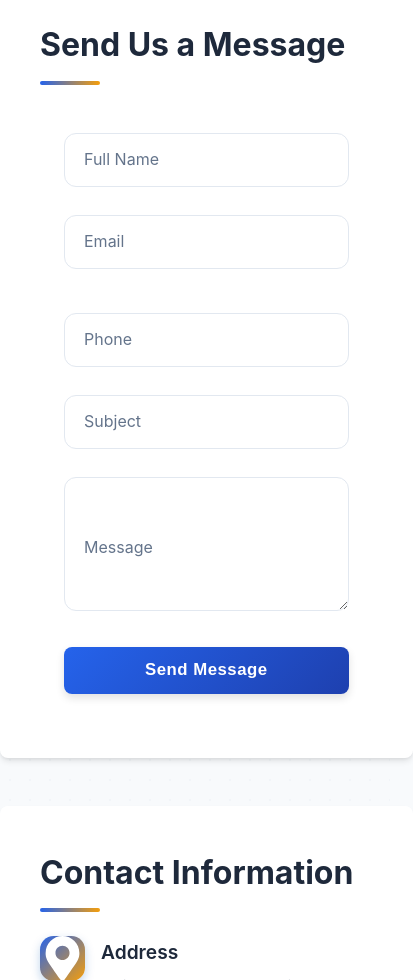
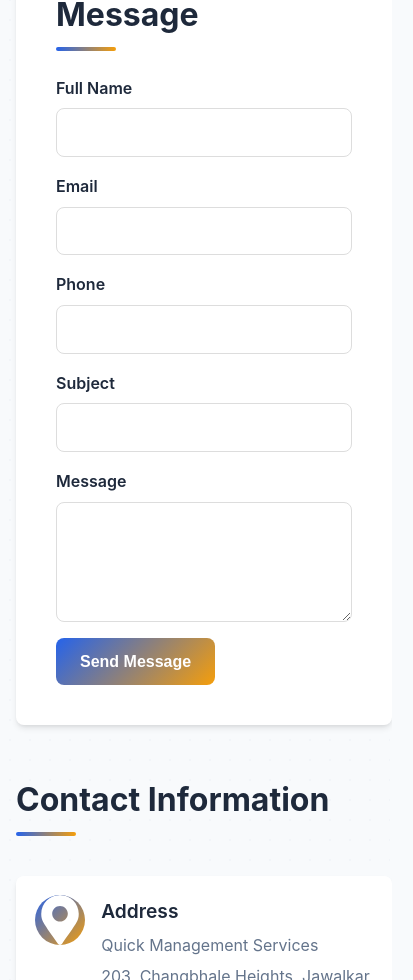
Before and after one commit to Dhanashree-02/QuickManagementServices__V2, a React (Vite) app: page /contact in a window 390 px wide. Shown: the part 1020-2000 px from the top of the page, 413 px wide, since content can reach past the window. Built offline with nearby package versions, Linux system fonts and the light colour scheme.

Commit message:
Changes in footer and contact

```diff
--- a/src/components/ContactForm/contactForm.jsx
+++ /dev/null
@@ -1,100 +0,0 @@
-import { useState } from 'react';
-import Button from '../Button/Button';
-import styles from './ContactForm.module.css';
-
-const ContactForm = () => {
-  const [formData, setFormData] = useState({
-    name: '',
-    email: '',
-    phone: '',
-    subject: '',
-    message: ''
-  });
-
-  const handleChange = (e) => {
-    const { name, value } = e.target;
-    setFormData(prev => ({
-      ...prev,
-      [name]: value
-    }));
-  };
-
-  const handleSubmit = (e) => {
-    e.preventDefault();
-    // Here you would typically send the form data to your backend
-    console.log('Form submitted:', formData);
-    alert('Thank you for your message! We will get back to you soon.');
-    // Reset form
-    setFormData({
-      name: '',
-      email: '',
-      phone: '',
-      subject: '',
-      message: ''
-    });
-  };
-
-  return (
-    <form className={styles.contactForm} onSubmit={handleSubmit}>
-      <div className={styles.formGroup}>
-        <label htmlFor="name">Full Name</label>
-        <input
-          type="text"
-          id="name"
-          name="name"
-          value={formData.name}
-          onChange={handleChange}
-          required
-        />
-      </div>
-      <div className={styles.formRow}>
-        <div className={styles.formGroup}>
-          <label htmlFor="email">Email</label>
-          <input
-            type="email"
-            id="email"
-            name="email"
-            value={formData.email}
-            onChange={handleChange}
-            required
-          />
-        </div>
-        <div className={styles.formGroup}>
-          <label htmlFor="phone">Phone</label>
-          <input
-            type="tel"
-            id="phone"
-            name="phone"
-            value={formData.phone}
-            onChange={handleChange}
-          />
-        </div>
-      </div>
-      <div className={styles.formGroup}>
-        <label htmlFor="subject">Subject</label>
-        <input
-          type="text"
-          id="subject"
-          name="subject"
-          value={formData.subject}
-          onChange={handleChange}
-          required
-        />
-      </div>
-      <div className={styles.formGroup}>
-        <label htmlFor="message">Message</label>
-        <textarea
-          id="message"
-          name="message"
-          rows="5"
-          value={formData.message}
-          onChange={handleChange}
-          required
-        ></textarea>
-      </div>
-      <Button type="submit" variant="primary">Send Message</Button>
-    </form>
-  );
-};
-
-export default ContactForm;
--- a/src/components/ContactForm/contactForm.module.css
+++ /dev/null
@@ -1,114 +0,0 @@
-/* .contactForm {
-  background: rgba(255, 255, 255, 0.8);
-  backdrop-filter: blur(12px);
-  padding: 2.5rem;
-  border-radius: 1.25rem;
-  box-shadow: 0 12px 35px rgba(0, 0, 0, 0.12);
-  transition: transform var(--transition-normal), box-shadow var(--transition-normal);
-} */
-
-/* .contactForm:hover {
-  transform: translateY(-4px);
-  box-shadow: 0 16px 40px rgba(0, 0, 0, 0.15);
-} */
-
-.formGroup {
-  margin-bottom: 1.75rem;
-  position: relative;
-}
-
-.formRow {
-  display: flex;
-  gap: 1.5rem;
-}
-
-.formRow .formGroup {
-  flex: 1;
-}
-
-/* Floating label styling */
-label {
-  position: absolute;
-  top: 50%;
-  left: 1rem;
-  transform: translateY(-50%);
-  font-size: 1rem;
-  color: var(--text-light, #666);
-  pointer-events: none;
-  transition: all 0.25s ease;
-  background-color: transparent;
-  padding: 0 0.25rem;
-}
-
-input,
-textarea {
-  width: 100%;
-  padding: 1rem;
-  border: 1px solid var(--border-color, #ddd);
-  border-radius: 0.75rem;
-  font-family: inherit;
-  font-size: 1rem;
-  transition: all 0.3s ease;
-  background: rgba(255, 255, 255, 0.6);
-}
-
-input:focus,
-textarea:focus {
-  outline: none;
-  border-color: var(--primary-color, #2563eb);
-  box-shadow: 0 0 0 4px rgba(37, 99, 235, 0.15);
-  background: white;
-}
-
-input:focus + label,
-textarea:focus + label,
-input:not(:placeholder-shown) + label,
-textarea:not(:placeholder-shown) + label {
-  top: -0.6rem;
-  left: 0.75rem;
-  font-size: 0.8rem;
-  font-weight: 500;
-  color: var(--primary-color, #2563eb);
-  background: white;
-  border-radius: 4px;
-  padding: 0 0.25rem;
-}
-
-/* Submit button */
-.submitButton {
-  position: relative;
-  overflow: hidden;
-  border-radius: 0.75rem;
-}
-
-.submitButton::before {
-  content: '';
-  position: absolute;
-  top: 0;
-  left: -120%;
-  width: 100%;
-  height: 100%;
-  background: linear-gradient(
-    120deg,
-    transparent,
-    rgba(255, 255, 255, 0.3),
-    transparent
-  );
-  transition: all 0.7s ease;
-}
-
-.submitButton:hover::before {
-  left: 120%;
-}
-
-/* Responsive */
-@media (max-width: 768px) {
-  .formRow {
-    flex-direction: column;
-    gap: 1rem;
-  }
-
-  .contactForm {
-    padding: 1.5rem;
-  }
-}
--- a/src/pages/Contact/contact.jsx
+++ b/src/pages/Contact/contact.jsx
@@ -1,9 +1,38 @@
 import { motion } from "framer-motion";
 import { FaMapMarkerAlt, FaPhoneAlt, FaEnvelope, FaClock, FaFacebook, FaLinkedin, FaInstagram } from "react-icons/fa";
-import ContactForm from "../../components/ContactForm/contactForm";
+import { useState } from "react";
 import styles from "./contact.module.css";
 
 const Contact = () => {
+  const [formData, setFormData] = useState({
+    name: "",
+    email: "",
+    phone: "",
+    subject: "",
+    message: ""
+  });
+
+  const handleChange = (e) => {
+    const { name, value } = e.target;
+    setFormData((prev) => ({
+      ...prev,
+      [name]: value
+    }));
+  };
+
+  const handleSubmit = (e) => {
+    e.preventDefault();
+    console.log("Form submitted:", formData);
+    alert("Thank you for your message! We will get back to you soon.");
+    setFormData({
+      name: "",
+      email: "",
+      phone: "",
+      subject: "",
+      message: ""
+    });
+  };
+
   return (
     <div className={styles.contactPage}>
       {/* Hero Section */}
@@ -36,7 +65,71 @@ const Contact = () => {
           transition={{ duration: 0.8 }}
         >
           <h2>Send Us a Message</h2>
-          <ContactForm />
+          <form className={styles.contactForm} onSubmit={handleSubmit}>
+            <div className={styles.formGroup}>
+              <label htmlFor="name">Full Name</label>
+              <input
+                type="text"
+                id="name"
+                name="name"
+                value={formData.name}
+                onChange={handleChange}
+                required
+              />
+            </div>
+
+            <div className={styles.formRow}>
+              <div className={styles.formGroup}>
+                <label htmlFor="email">Email</label>
+                <input
+                  type="email"
+                  id="email"
+                  name="email"
+                  value={formData.email}
+                  onChange={handleChange}
+                  required
+                />
+              </div>
+              <div className={styles.formGroup}>
+                <label htmlFor="phone">Phone</label>
+                <input
+                  type="tel"
+                  id="phone"
+                  name="phone"
+                  value={formData.phone}
+                  onChange={handleChange}
+                />
+              </div>
+            </div>
+
+            <div className={styles.formGroup}>
+              <label htmlFor="subject">Subject</label>
+              <input
+                type="text"
+                id="subject"
+                name="subject"
+                value={formData.subject}
+                onChange={handleChange}
+                required
+              />
+            </div>
+
+            <div className={styles.formGroup}>
+              <label htmlFor="message">Message</label>
+              <textarea
+                id="message"
+                name="message"
+                rows="5"
+                value={formData.message}
+                onChange={handleChange}
+                required
+              ></textarea>
+            </div>
+
+            <button type="submit" className={styles.submitBtn}>
+              Send Message
+            </button>
+          </form>
         </motion.div>
 
         {/* Contact Info */}
--- a/src/pages/Contact/contact.module.css
+++ b/src/pages/Contact/contact.module.css
@@ -4,25 +4,22 @@
   --accent-color: #ff6b35;
   --text-color: #1a1a1a;
   --text-light: #6c757d;
-  --primary-light: #007bff33;
   --border-radius: 12px;
   --card-shadow: 0 4px 12px rgba(0, 0, 0, 0.08);
   --box-shadow: 0 8px 20px rgba(0, 0, 0, 0.12);
-  --transition-normal: 0.3s ease;
+  --transition: 0.3s ease;
 }
 
-/* HERO SECTION */
+/* ----------------- HERO ----------------- */
 .heroSection {
-  height: 100vh;
-  background: linear-gradient(135deg, #1e3c72, #2a5298, #0f2027, #203a43, #2c5364);
+  height: 90vh;
+  width: 100%;
+  background: linear-gradient(135deg, #1e3c72, #2a5298, #0f2027, #2c5364);
   display: flex;
   align-items: center;
   justify-content: center;
   color: white;
   text-align: center;
-  position: relative;
-  border-radius: var(--border-radius);
-  margin-bottom: 4rem;
   animation: fadeIn 1.2s ease-out;
 }
 
@@ -30,7 +27,6 @@
   font-size: 3rem;
   font-weight: 800;
   margin-bottom: 1rem;
-  animation: slideDown 1s ease-out;
 }
 
 .heroOverlay p {
@@ -39,54 +35,42 @@
   margin: 0 auto;
   line-height: 1.8;
   opacity: 0.9;
-  animation: fadeInUp 1.4s ease-out;
 }
 
-/* MAIN CONTENT */
-.contactPage {
-  margin: 0 auto;
-}
-
+/* ----------------- MAIN ----------------- */
 .contactContent {
   display: grid;
   grid-template-columns: 3fr 2fr;
   gap: 3rem;
-  margin-bottom: 4rem;
+  margin: 4rem auto;
+  max-width: 1200px;
+  padding: 0 1rem;
 }
 
-.contactFormContainer,
-.contactInfo {
-  background-color: white;
+/* ----------------- FORM ----------------- */
+.contactFormContainer {
+  background-color: #fff;
   border-radius: var(--border-radius);
   padding: 2.5rem;
   box-shadow: var(--card-shadow);
-  transition: transform var(--transition-normal), box-shadow var(--transition-normal);
-  animation: fadeInUp 1.2s ease;
+  transition: transform var(--transition), box-shadow var(--transition);
 }
-
-.contactFormContainer:hover,
-.contactInfo:hover {
+.contactFormContainer:hover {
   transform: translateY(-6px);
   box-shadow: var(--box-shadow);
 }
 
-.contactFormContainer h2,
-.contactInfo h2,
-.mapContainer h2 {
+.contactFormContainer h2 {
   font-size: 2rem;
   font-weight: 700;
+  margin-bottom: 2rem;
   color: var(--text-color);
-  margin-bottom: 1.5rem;
   position: relative;
-  padding-bottom: 0.75rem;
 }
-
-.contactFormContainer h2::after,
-.contactInfo h2::after,
-.mapContainer h2::after {
-  content: '';
+.contactFormContainer h2::after {
+  content: "";
   position: absolute;
-  bottom: 0;
+  bottom: -8px;
   left: 0;
   width: 60px;
   height: 4px;
@@ -94,99 +78,153 @@
   border-radius: 2px;
 }
 
-/* INFO ITEMS */
+.contactForm {
+  display: flex;
+  flex-direction: column;
+  gap: 1rem;
+}
+
+.formRow {
+  display: flex;
+  gap: 1rem;
+  flex-wrap: wrap;
+}
+
+.formGroup {
+  flex: 1;
+  display: flex;
+  flex-direction: column;
+}
+
+.formGroup label {
+  font-weight: 600;
+  margin-bottom: 0.4rem;
+  color: var(--text-color);
+}
+
+.formGroup input,
+.formGroup textarea {
+  padding: 0.9rem;
+  border: 1px solid #ddd;
+  border-radius: var(--border-radius);
+  font-size: 1rem;
+  outline: none;
+  transition: border var(--transition), box-shadow var(--transition);
+}
+.formGroup input:focus,
+.formGroup textarea:focus {
+  border: 1px solid var(--primary-color);
+  box-shadow: 0 0 8px rgba(0, 123, 255, 0.25);
+}
+
+.submitBtn {
+  align-self: flex-start;
+  padding: 0.9rem 1.5rem;
+  border: none;
+  border-radius: var(--border-radius);
+  background: linear-gradient(135deg, var(--primary-color), var(--accent-color));
+  color: white;
+  font-size: 1rem;
+  font-weight: 600;
+  cursor: pointer;
+  transition: transform 0.2s ease, background var(--transition);
+}
+.submitBtn:hover {
+  transform: translateY(-2px);
+  background: linear-gradient(135deg, var(--accent-color), var(--primary-color));
+}
+
+/* ----------------- INFO ----------------- */
+.contactInfo {
+  display: flex;
+  flex-direction: column;
+  gap: 2rem;
+}
+.contactInfo h2 {
+  font-size: 2rem;
+  font-weight: 700;
+  margin-bottom: 1rem;
+  color: var(--text-color);
+  position: relative;
+}
+.contactInfo h2::after {
+  content: "";
+  position: absolute;
+  bottom: -8px;
+  left: 0;
+  width: 60px;
+  height: 4px;
+  background: linear-gradient(to right, var(--primary-color), var(--accent-color));
+  border-radius: 2px;
+}
+
 .infoItem {
-  margin-bottom: 2rem;
   display: flex;
   align-items: flex-start;
-  animation: fadeInUp 1.2s ease;
+  gap: 1rem;
+  padding: 1.2rem;
+  border-radius: var(--border-radius);
+  background: #fff;
+  box-shadow: var(--card-shadow);
+  transition: transform var(--transition), box-shadow var(--transition);
+}
+.infoItem:hover {
+  transform: translateY(-4px);
+  box-shadow: var(--box-shadow);
 }
 
-/* INFO ICONS */
 .infoIcon {
-  width: 45px;
-  height: 45px;
+  width: 50px;
+  height: 50px;
   background: linear-gradient(135deg, var(--primary-color), var(--accent-color));
-  border-radius: 30%;
+  border-radius: 50%;
   display: flex;
   align-items: center;
   justify-content: center;
-  margin-right: 1rem;
+  font-size: 1.4rem;
   color: white;
-  font-size: 1.2rem;
   flex-shrink: 0;
-  box-shadow: 0 4px 10px rgba(0, 86, 179, 0.25);
-  transition: transform var(--transition-normal), box-shadow var(--transition-normal), background var(--transition-normal);
-  animation: popIn 0.6s ease forwards;
 }
 
-.infoIcon:hover {
-  transform: rotate(10deg) scale(1.15);
-  background: linear-gradient(135deg, var(--accent-color), var(--primary-color));
-  box-shadow: 0 8px 16px rgba(255, 107, 53, 0.35);
+.infoContent h3 {
+  font-size: 1.2rem;
+  font-weight: 600;
+  margin-bottom: 0.3rem;
+  color: var(--text-color);
 }
-
-/* MAP */
-.mapContainer {
-  background-color: white;
-  border-radius: var(--border-radius);
-  padding: 2.5rem;
-  box-shadow: var(--card-shadow);
-  animation: fadeInUp 1.2s ease;
-}
-
-.map {
-  width: 100%;
-  height: 450px;
-  border-radius: var(--border-radius);
-  overflow: hidden;
-  box-shadow: 0 4px 6px rgba(0, 0, 0, 0.05);
-}
-
-.placeholderMap {
-  width: 100%;
-  height: 100%;
-  background-color: var(--secondary-color);
-  display: flex;
-  justify-content: center;
-  align-items: center;
-  font-size: 1.5rem;
+.infoContent p {
+  margin: 0.2rem 0;
   color: var(--text-light);
 }
 
-/* SOCIAL LINKS */
+/* ----------------- SOCIAL ----------------- */
 .socialLinks {
-  margin-top: 2.5rem;
+  margin-top: 2rem;
 }
-
 .socialLinks h3 {
   font-size: 1.3rem;
   font-weight: 600;
-  color: var(--text-color);
-  margin-bottom: 1rem;
+  margin-bottom: 0.8rem;
 }
-
 .socialIcons {
   display: flex;
-  gap: 1.2rem;
+  gap: 1rem;
 }
-
 .socialIcons a {
   width: 42px;
   height: 42px;
   display: flex;
   align-items: center;
   justify-content: center;
+  border-radius: 50%;
   background: linear-gradient(145deg, var(--secondary-color), #fff);
-  border-radius: 50%;
-  font-size: 1.3rem;
   color: var(--primary-color);
-  box-shadow: 0 4px 8px rgba(0, 0, 0, 0.08);
-  transition: all var(--transition-normal);
+  font-size: 1.2rem;
+  box-shadow: 0 4px 6px rgba(0, 0, 0, 0.1);
+  transition: all var(--transition);
   position: relative;
   overflow: hidden;
 }
-
 .socialIcons a::before {
   content: "";
   position: absolute;
@@ -198,76 +236,63 @@
   transition: all 0.4s ease;
   z-index: 0;
 }
-
 .socialIcons a:hover::before {
   top: 0;
   left: 0;
 }
-
 .socialIcons a svg {
   position: relative;
   z-index: 1;
   transition: transform 0.3s ease, color 0.3s ease;
 }
-
 .socialIcons a:hover svg {
   color: #fff;
   transform: scale(1.2);
 }
 
-/* CONTACT INFO CONTENT */
-.infoContent h3 {
-  font-size: 1.2rem;
-  font-weight: 600;
-  margin-bottom: 0.3rem;
+/* ----------------- MAP ----------------- */
+.mapContainer {
+  margin: 3rem auto;
+  background: #fff;
+  border-radius: var(--border-radius);
+  padding: 2rem;
+  box-shadow: var(--card-shadow);
+  max-width: 1200px;
+}
+.mapContainer h2 {
+  font-size: 2rem;
+  font-weight: 700;
+  margin-bottom: 1rem;
   color: var(--text-color);
 }
-
-.infoContent p {
-  color: var(--text-light);
-  margin: 0.2rem 0;
-  line-height: 1.6;
+.map {
+  width: 100%;
+  height: 450px;
+  border-radius: var(--border-radius);
+  overflow: hidden;
+  box-shadow: 0 4px 12px rgba(0, 0, 0, 0.08);
 }
 
-/* ANIMATIONS */
+/* ----------------- ANIMATIONS ----------------- */
 @keyframes fadeIn {
   from { opacity: 0; }
   to { opacity: 1; }
 }
 
-@keyframes fadeInUp {
-  from { opacity: 0; transform: translateY(30px); }
-  to { opacity: 1; transform: translateY(0); }
-}
-
-@keyframes slideDown {
-  from { transform: translateY(-40px); opacity: 0; }
-  to { transform: translateY(0); opacity: 1; }
-}
-
-@keyframes popIn {
-  0% {
-    opacity: 0;
-    transform: scale(0.5);
-  }
-  60% {
-    opacity: 1;
-    transform: scale(1.2);
-  }
-  100% {
-    transform: scale(1);
+/* ----------------- RESPONSIVE ----------------- */
+@media (max-width: 992px) {
+  .contactContent {
+    grid-template-columns: 1fr;
   }
 }
-
-/* RESPONSIVE */
 @media (max-width: 768px) {
   .heroOverlay h1 {
     font-size: 2.2rem;
   }
-  .contactContent {
-    grid-template-columns: 1fr;
+  .heroOverlay p {
+    font-size: 1rem;
   }
   .map {
-    height: 350px;
+    height: 320px;
   }
 }
```
Also changed, not shown: src/components/Footer/footer.module.css (+43 -14 lines).
